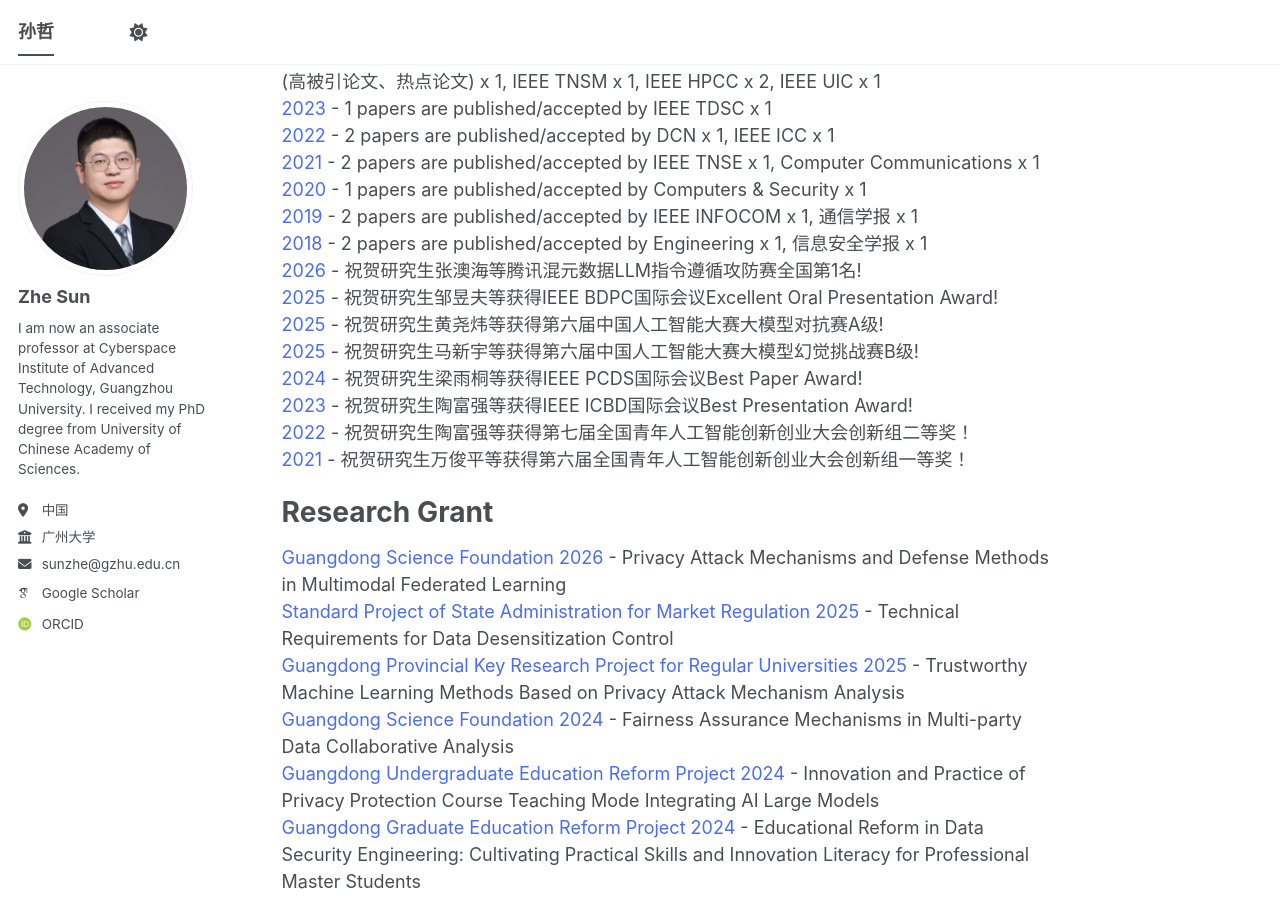
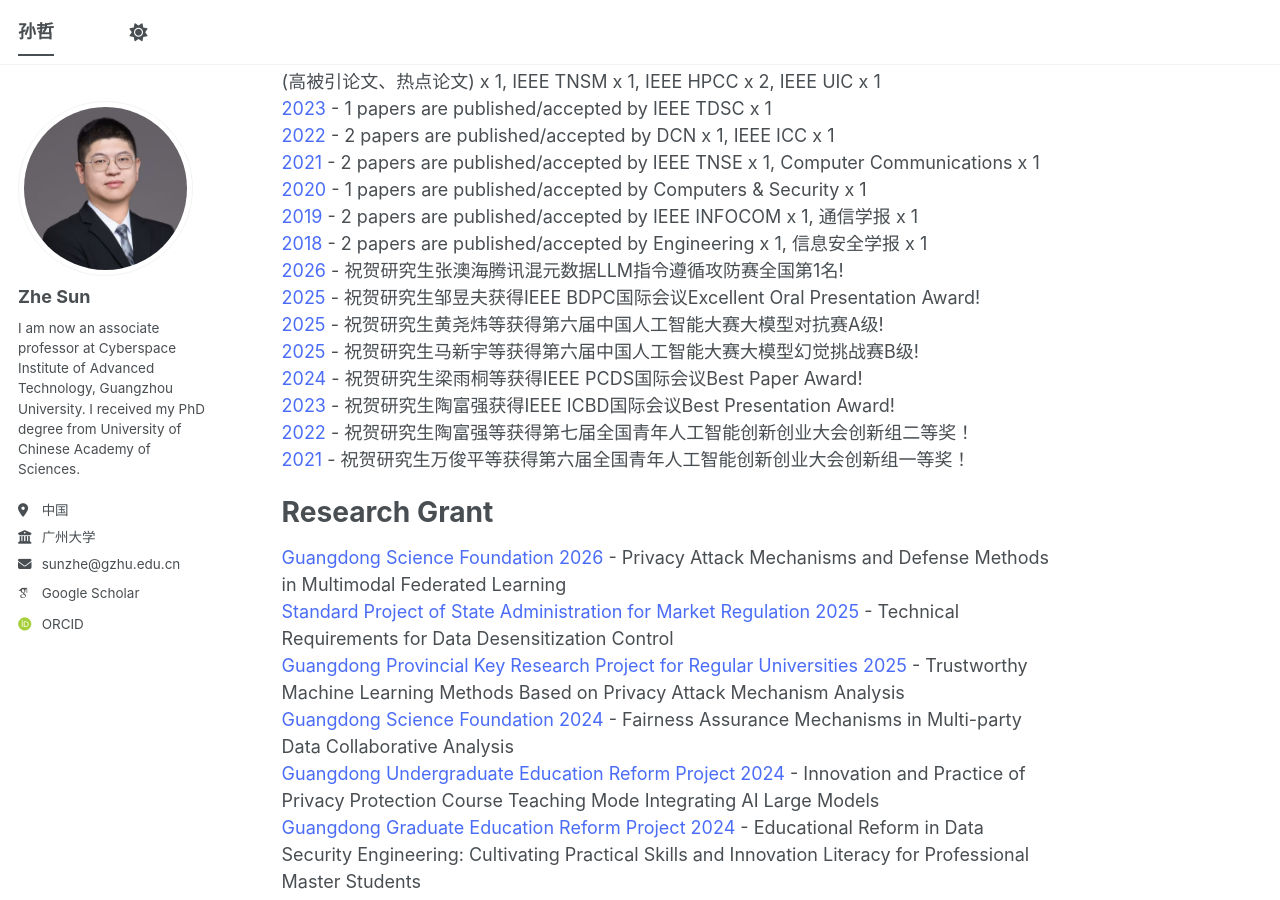
Before and after one commit to ZheSun208/ZheSun208.github.io, a Jekyll site: the page built from _pages/about.md, in a window 1280 px wide and 900 px high, scrolled down 916 px. Built offline with Jekyll 4.4.1, drawn with Linux system fonts in a browser that asks for light colours; some web fonts are replaced; a script bundle is joined from its source files by our own code; library files that are not in the unit come from our copies.

Commit message:
Update about.md

```diff
--- a/_pages/about.md
+++ b/_pages/about.md
@@ -37,12 +37,12 @@ Highlight
 <span style="color:#4a6cf7;">2020</span> - 1 papers are published/accepted by Computers & Security x 1
 <span style="color:#4a6cf7;">2019</span> - 2 papers are published/accepted by IEEE INFOCOM x 1, 通信学报 x 1
 <span style="color:#4a6cf7;">2018</span> - 2 papers are published/accepted by Engineering x 1, 信息安全学报 x 1
-<span style="color:#4a6cf7;">2026</span> - 祝贺研究生张澳海等腾讯混元数据LLM指令遵循攻防赛全国第1名!
-<span style="color:#4a6cf7;">2025</span> - 祝贺研究生邹昱夫等获得IEEE BDPC国际会议Excellent Oral Presentation Award!
+<span style="color:#4a6cf7;">2026</span> - 祝贺研究生张澳海腾讯混元数据LLM指令遵循攻防赛全国第1名!
+<span style="color:#4a6cf7;">2025</span> - 祝贺研究生邹昱夫获得IEEE BDPC国际会议Excellent Oral Presentation Award!
 <span style="color:#4a6cf7;">2025</span> - 祝贺研究生黄尧炜等获得第六届中国人工智能大赛大模型对抗赛A级!
 <span style="color:#4a6cf7;">2025</span> - 祝贺研究生马新宇等获得第六届中国人工智能大赛大模型幻觉挑战赛B级!
 <span style="color:#4a6cf7;">2024</span> - 祝贺研究生梁雨桐等获得IEEE PCDS国际会议Best Paper Award!
-<span style="color:#4a6cf7;">2023</span> - 祝贺研究生陶富强等获得IEEE ICBD国际会议Best Presentation Award!
+<span style="color:#4a6cf7;">2023</span> - 祝贺研究生陶富强获得IEEE ICBD国际会议Best Presentation Award!
 <span style="color:#4a6cf7;">2022</span> - 祝贺研究生陶富强等获得第七届全国青年人工智能创新创业大会创新组二等奖！
 <span style="color:#4a6cf7;">2021</span> - 祝贺研究生万俊平等获得第六届全国青年人工智能创新创业大会创新组一等奖！
 
```
